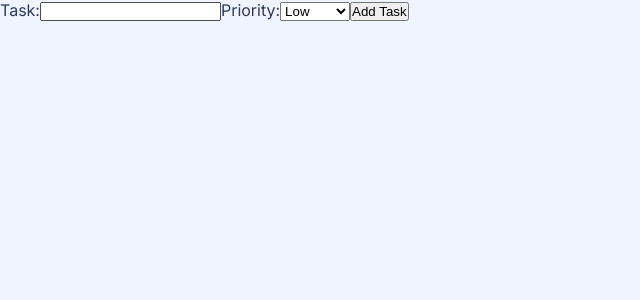
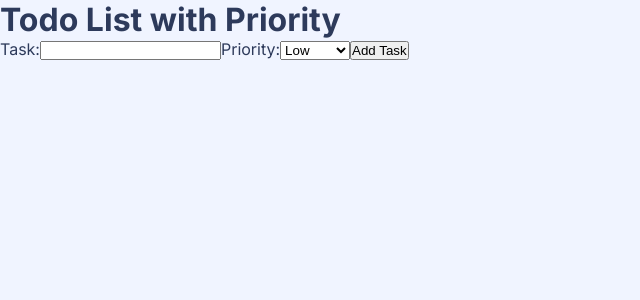
Before and after one commit to Espadv69/Priority-ToDo-List, a React (Vite) app: page / in a window 1280 px wide. Shown: the top 300 px of the page, without its empty margins (0-640 px from the left). Built offline with nearby package versions, Linux system fonts and the light colour scheme.

Commit message:
Add header to App component and note for tasks list display

```diff
--- a/src/App.jsx
+++ b/src/App.jsx
@@ -5,7 +5,9 @@ import TodoForm from './components/TodoForm'
 const App = () => {
   return (
     <main>
+      <h1>Todo List with Priority</h1>
       <TodoForm />
+      {/* Todo: Show tasksList */}
     </main>
   )
 }
```
